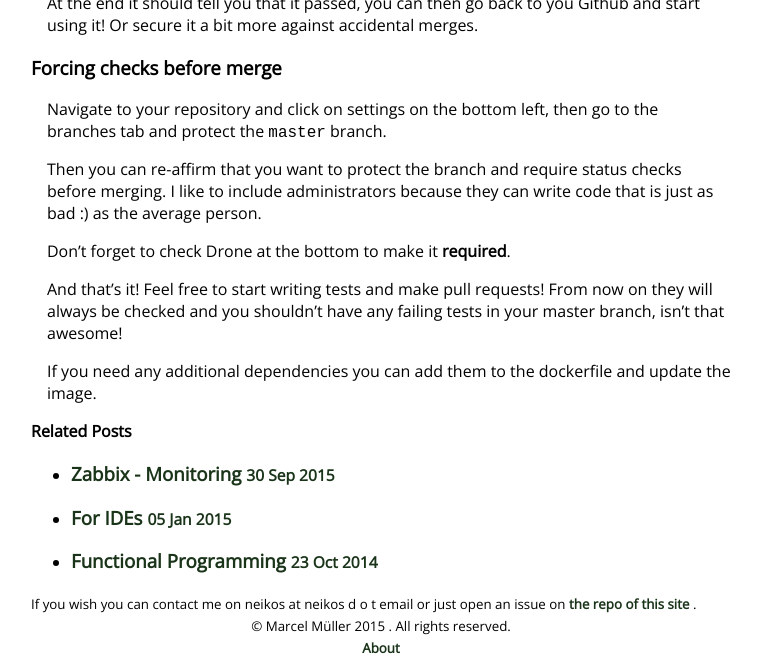
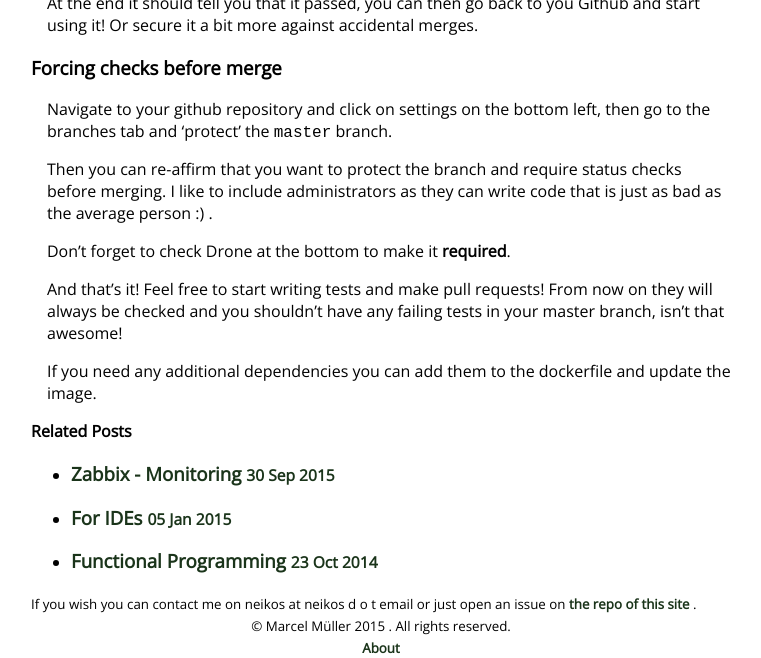
Before and after one commit to TheNeikos/TheNeikos.github.io, a Jekyll site: the page built from _posts/2015-10-21-Continuous_integration_with_Github_Drone_and_Rust.md, in a window 1280 px wide and 900 px high, scrolled down 4707 px, cut to the strip 242-900 px from the top of the window. Shown: the whole strip, without its empty margins (259-1020 px from the left). Built offline with Jekyll 4.4.1, drawn with Linux system fonts in a browser that asks for light colours; Markdown is read by kramdown in place of the engine named in the settings.

Commit message:
Fixed small inconsistencies

```diff
--- a/_posts/2015-10-21-Continuous_integration_with_Github_Drone_and_Rust.md
+++ b/_posts/2015-10-21-Continuous_integration_with_Github_Drone_and_Rust.md
@@ -240,12 +240,12 @@ and start using it! Or secure it a bit more against accidental merges.
 
 ### Forcing checks before merge
 
-Navigate to your repository and click on settings on the bottom left, then go
-to the branches tab and protect the `master` branch.
+Navigate to your github repository and click on settings on the bottom left, then go
+to the branches tab and 'protect' the `master` branch.
 
 Then you can re-affirm that you want to protect the branch and require status
-checks before merging. I like to include administrators because they can
-write code that is just as bad :) as the average person.
+checks before merging. I like to include administrators as they can
+write code that is just as bad as the average person :) .
 
 Don't forget to check Drone at the bottom to make it **required**.
 
```
